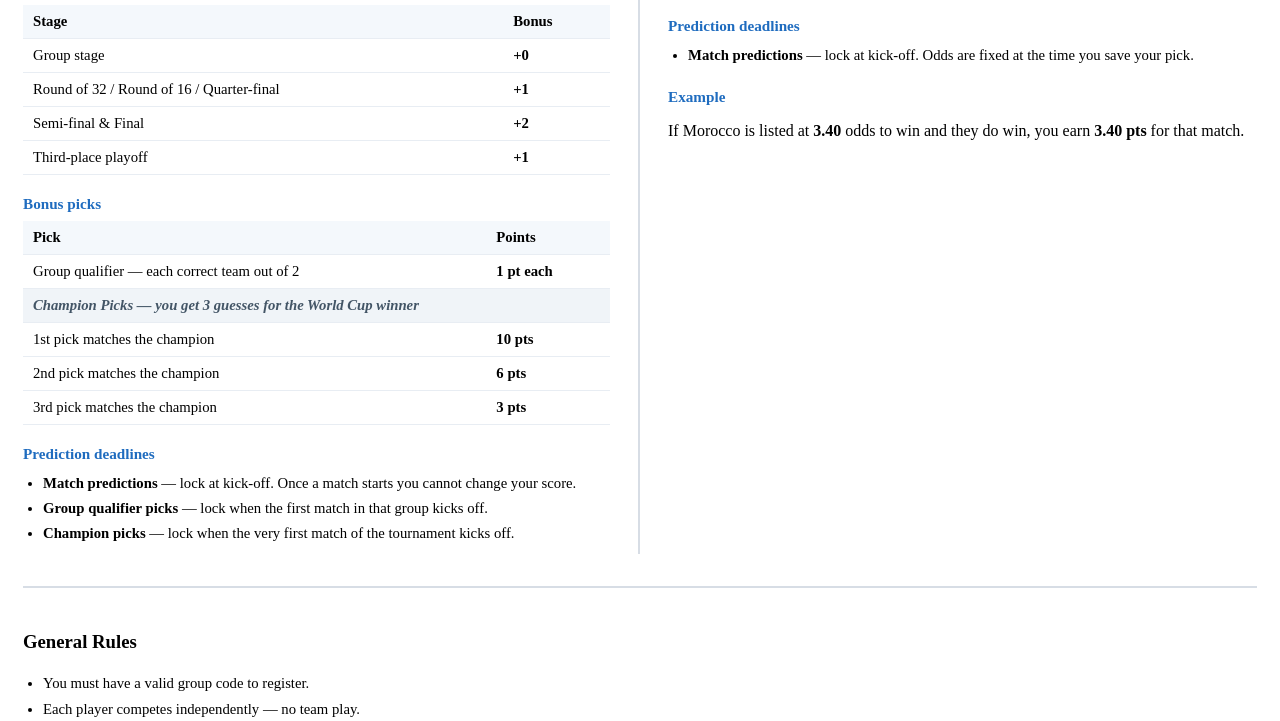
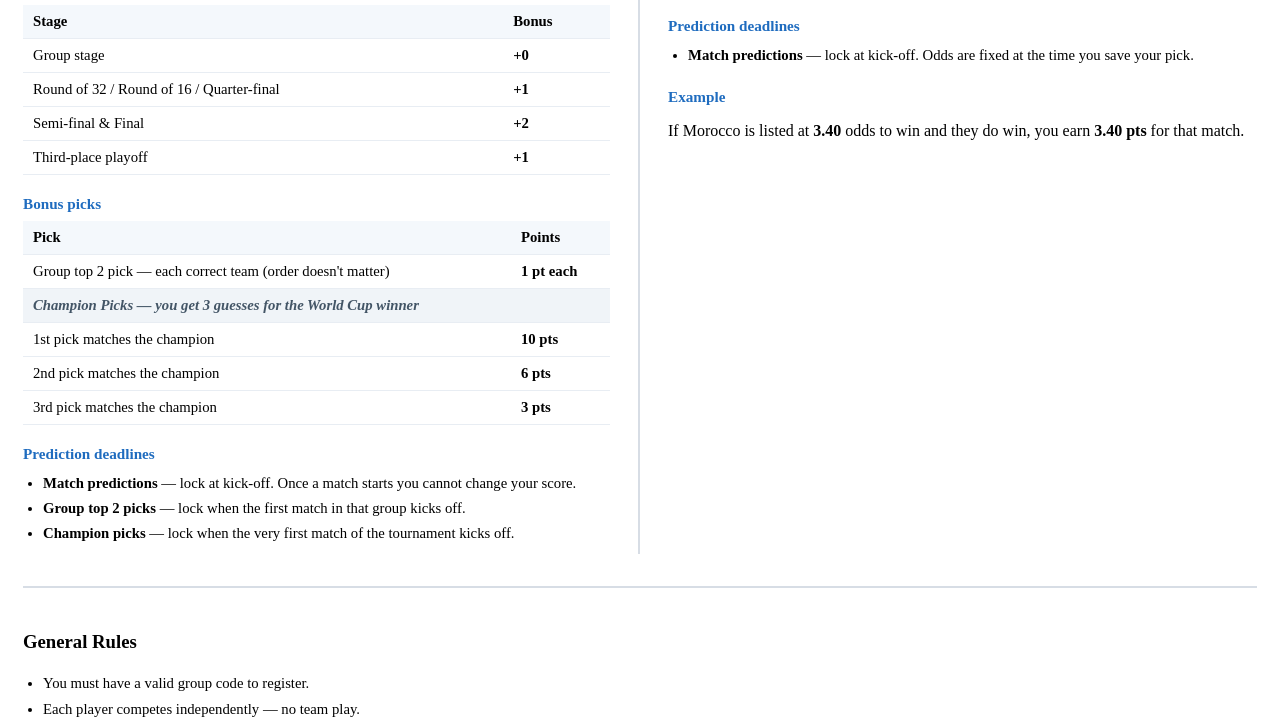
Before and after one commit to jalankmd/world_cup_prediction_website, a Flask app: page /rules in a window 1280 px wide. Shown: the part 372-1093 px from the top of the page. Run offline with Flask 3, Linux system fonts and the light colour scheme; the visitor is signed in with stand-in values (Sample User, id 1); data that the repository does not hold is empty; some libraries are stand-ins or nearby versions.

Commit message:
rename group qualifier picks to group top 2 picks, clarify order doesn't matter
Co-Authored-By: Claude Sonnet 4.6 <noreply@anthropic.com>

```diff
--- a/templates/admin_predictions.html
+++ b/templates/admin_predictions.html
@@ -22,7 +22,7 @@
             <a href="{{ url_for('main.admin_predictions', group=selected_group_id, tab='classic') }}"
                class="competition-tab {% if pred_tab == 'classic' %}active{% endif %}">Score Predictions</a>
             <a href="{{ url_for('main.admin_predictions', group=selected_group_id, tab='qualifiers') }}"
-               class="competition-tab {% if pred_tab == 'qualifiers' %}active{% endif %}">Group Qualifiers</a>
+               class="competition-tab {% if pred_tab == 'qualifiers' %}active{% endif %}">Group Top 2</a>
             <a href="{{ url_for('main.admin_predictions', group=selected_group_id, tab='podium') }}"
                class="competition-tab {% if pred_tab == 'podium' %}active{% endif %}">Champion Picks</a>
         {% endif %}
--- a/templates/rules.html
+++ b/templates/rules.html
@@ -77,7 +77,7 @@
                     <tr><th>Pick</th><th>Points</th></tr>
                 </thead>
                 <tbody>
-                    <tr><td>Group qualifier &mdash; each correct team out of 2</td><td>1 pt each</td></tr>
+                    <tr><td>Group top 2 pick &mdash; each correct team (order doesn't matter)</td><td>1 pt each</td></tr>
                     <tr><td colspan="2" class="rules-subheader">Champion Picks &mdash; you get 3 guesses for the World Cup winner</td></tr>
                     <tr><td>1st pick matches the champion</td><td>10 pts</td></tr>
                     <tr><td>2nd pick matches the champion</td><td>6 pts</td></tr>
@@ -88,7 +88,7 @@
             <h4>Prediction deadlines</h4>
             <ul class="rules-list">
                 <li><strong>Match predictions</strong> &mdash; lock at kick-off. Once a match starts you cannot change your score.</li>
-                <li><strong>Group qualifier picks</strong> &mdash; lock when the first match in that group kicks off.</li>
+                <li><strong>Group top 2 picks</strong> &mdash; lock when the first match in that group kicks off.</li>
                 <li><strong>Champion picks</strong> &mdash; lock when the very first match of the tournament kicks off.</li>
             </ul>
         </section>
--- a/templates/user_predictions.html
+++ b/templates/user_predictions.html
@@ -21,7 +21,7 @@
         <a href="{{ url_for('main.user_predictions', group=selected_comp_id, tab='classic') }}"
            class="competition-tab {% if pred_tab == 'classic' %}active{% endif %}">Score Predictions</a>
         <a href="{{ url_for('main.user_predictions', group=selected_comp_id, tab='qualifiers') }}"
-           class="competition-tab {% if pred_tab == 'qualifiers' %}active{% endif %}">Group Qualifiers</a>
+           class="competition-tab {% if pred_tab == 'qualifiers' %}active{% endif %}">Group Top 2</a>
         <a href="{{ url_for('main.user_predictions', group=selected_comp_id, tab='podium') }}"
            class="competition-tab {% if pred_tab == 'podium' %}active{% endif %}">Champion Picks</a>
     {% endif %}
```
Also changed, not shown: templates/matches.html (+4 -4 lines).
